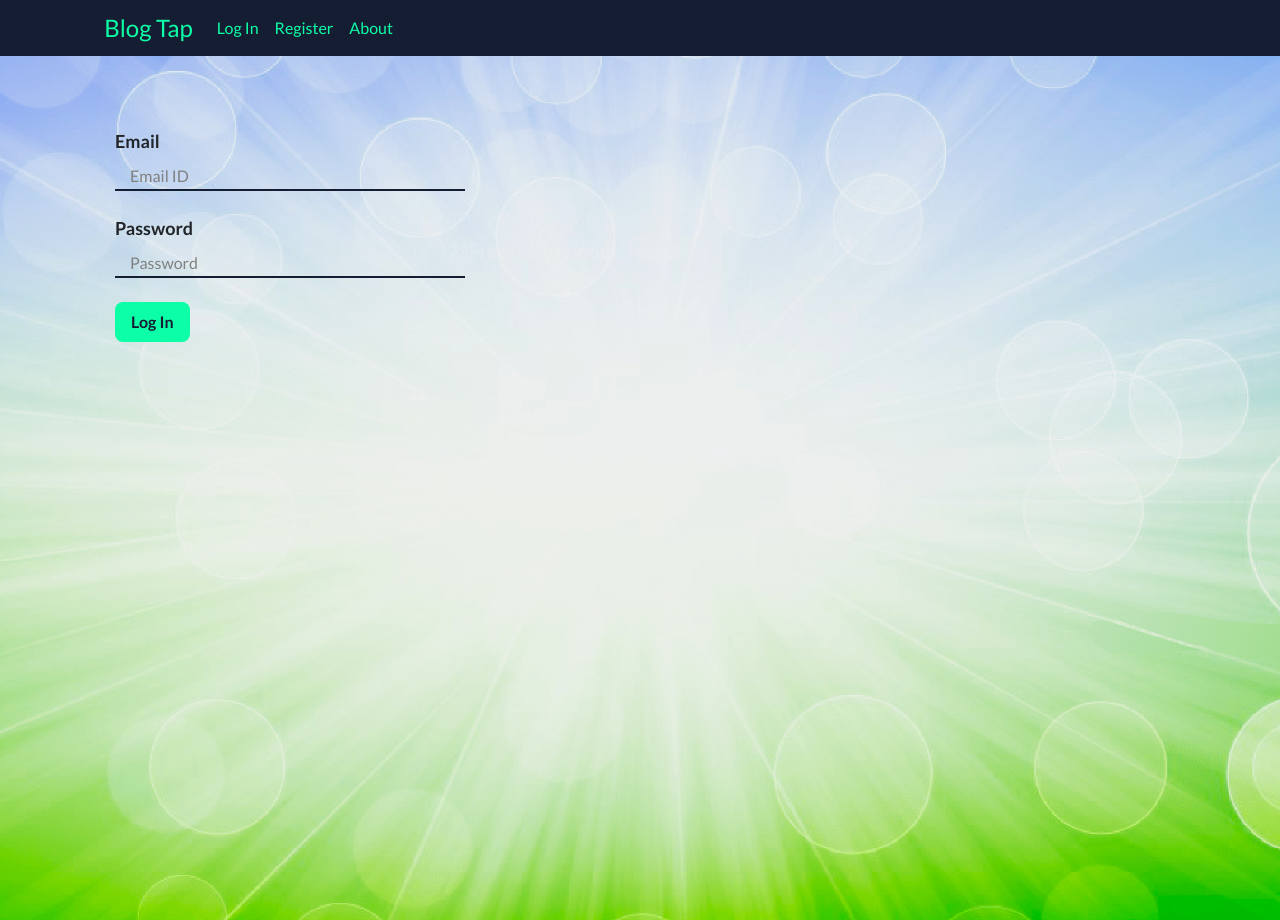
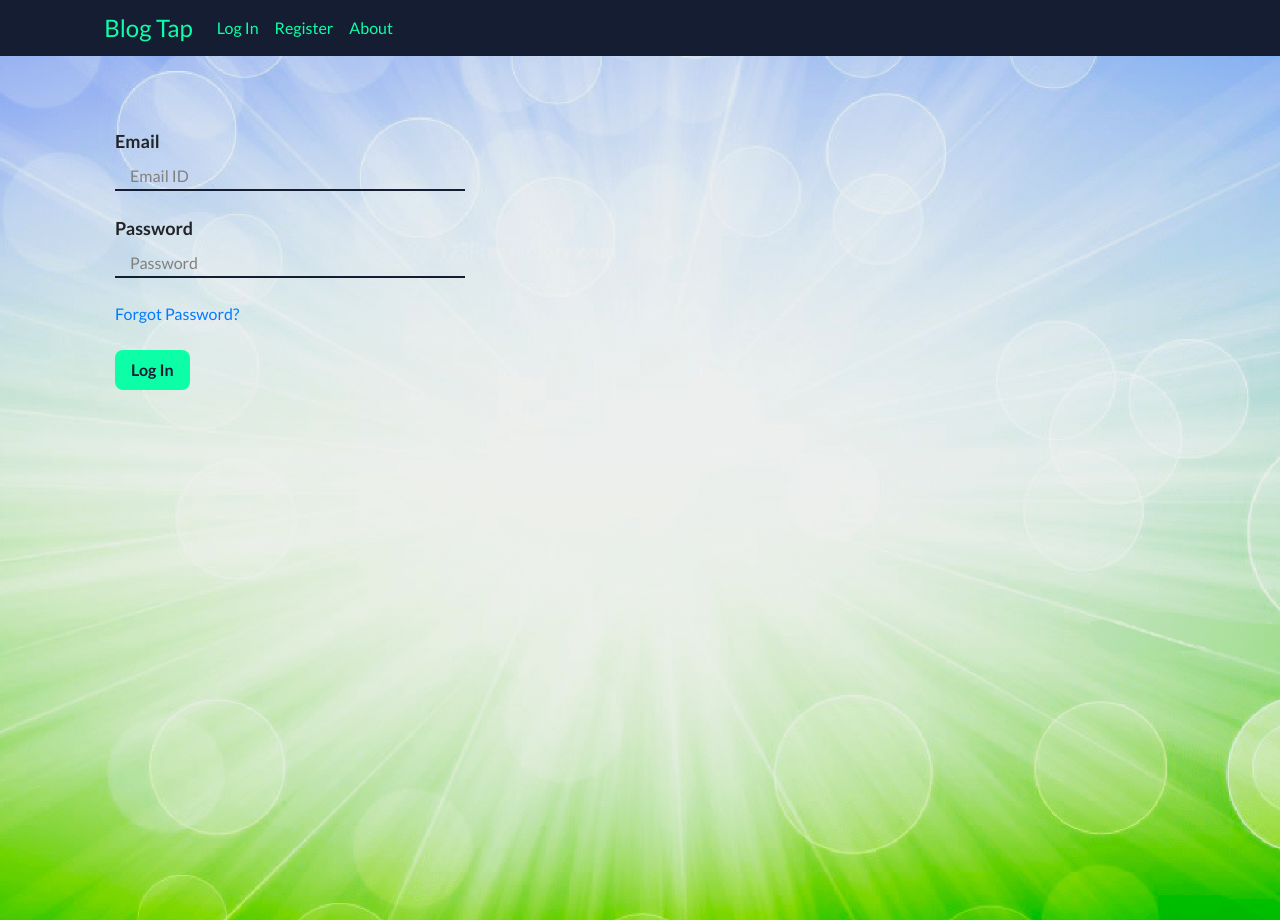
Before and after one commit to ruppysuppy/Blog-Tap, a Flask app: a page that uses blog/templates/login.html in a window 1280 px wide. Run offline with Flask 2, Linux system fonts and the light colour scheme; some libraries are stand-ins or nearby versions.

Commit message:
Added Forgot Password + Change Password

```diff
--- a/blog/models.py
+++ b/blog/models.py
@@ -54,6 +54,10 @@ class User(db.Model, UserMixin):
 
     def __repr__(self):
         return f"User-name: {self.username}\nEmail: {self.email}"
+
+    @staticmethod
+    def gen_pass(password):
+        return generate_password_hash(password)
 
 ####################################################
 # BLOG POST MODEL SETUP ############################
--- a/blog/templates/account.html
+++ b/blog/templates/account.html
@@ -23,6 +23,7 @@
             {{form.submit(class='text-normal-media-small')}}
         </div>
     </form>
+    <a href="{{url_for('user.update_password')}}">Change Password</a>
 </div>
 
 <div class="modal fade" id="exampleModalCenter" tabindex="-1" role="dialog" aria-labelledby="exampleModalCenterTitle" aria-hidden="true" style="z-index: 100000;">
--- a/blog/templates/login.html
+++ b/blog/templates/login.html
@@ -6,7 +6,9 @@
         <br> {{form.email(class='col-sm-4 text-normal-media-small', placeholder='Email ID')}}
         <br><br> {{form.password.label(class='label-text text-normal-media-small')}}
         <br> {{form.password(class='col-sm-4 text-normal-media-small', placeholder='Password')}}
-        <br><br> {{form.submit(class='text-normal-media-small')}}
+        <br> <br>
+        <a href="{{url_for('user.forgot_password')}}">Forgot Password?</a>
+        <br> <br> {{form.submit(class='text-normal-media-small')}}
     </form>
 </div>
 {% endblock content %}
--- a/blog/users/forms.py
+++ b/blog/users/forms.py
@@ -51,3 +51,30 @@ class Register(FlaskForm):
 class UpdateUserForm(FlaskForm):
     username = StringField('Username', validators=[DataRequired()])
     submit = SubmitField('Update Username')
+
+####################################################
+# FORGOT PASSWORD FORM SETUP #######################
+####################################################
+
+class ForgotPasswordForm(FlaskForm):
+    email = StringField('Email', validators=[DataRequired(), Email()])
+    submit = SubmitField('Get Reset Mail')
+
+####################################################
+# CHANGE PASSWORD FORM SETUP #######################
+####################################################
+
+class ChangePasswordForm(FlaskForm):
+    password = PasswordField('Password', validators=[DataRequired()])
+    pass_confirm = PasswordField('Confirm Password', validators=[DataRequired(), EqualTo('password', 'Both the Password Fields Must Match')])
+    submit = SubmitField('Set Password')
+
+####################################################
+# UPDATE PASSWORD FORM SETUP #######################
+####################################################
+
+class UpdatePasswordForm(FlaskForm):
+    curr_pass = PasswordField('Current Password', validators=[DataRequired()])
+    password = PasswordField('New Password', validators=[DataRequired()])
+    pass_confirm = PasswordField('Confirm Password', validators=[DataRequired(), EqualTo('password', 'Both the Password Fields Must Match')])
+    submit = SubmitField('Set Password')
--- a/blog/users/views.py
+++ b/blog/users/views.py
@@ -13,7 +13,7 @@ from itsdangerous import URLSafeTimedSerializer, SignatureExpired
 
 from blog import db, mail
 from blog.models import User, BlogPost, Notifications, Followers
-from blog.users.forms import Register, UpdateUserForm, LoginForm
+from blog.users.forms import Register, UpdateUserForm, LoginForm, ForgotPasswordForm, ChangePasswordForm, UpdatePasswordForm
 from blog.users.password import is_strong
 
 ####################################################
@@ -50,7 +50,7 @@ def register():
                     link = url_for('user.confirm_email', token=token, _external=True)
                     link_home = url_for('core.index', _external=True)
 
-                    msg = Message('Blog Tap Email Confirmation', sender=('Tap', 'tap@blogtap.com'), recipients=[form.email.data])
+                    msg = Message('Blog Tap Email Confirmation', sender='tap@blogtap.com', recipients=[form.email.data])
 
                     msg.body = f'''
 \tWelcome Blogger!
@@ -69,7 +69,7 @@ Hope you have an awesome time.
 
                     mail.send(msg)
 
-                    flash(f'Thankyou for registering at Blog Tap. Welcome {form.username.data}! Please confirm your email')
+                    flash(f'Thankyou for registering at Blog Tap. Welcome {form.username.data}! Please confirm your email within 30 days.')
 
                     return redirect(url_for('user.login'))
 
@@ -85,7 +85,7 @@ Hope you have an awesome time.
             flash('Email already registered!')
             return redirect(url_for('user.register'))
 
-    return render_template('register.html', form=form, page_name="Registration")
+    return render_template('register.html', form=form)
 
 ####################################################
 # LOGIN SETUP ######################################
@@ -115,7 +115,7 @@ def login():
             flash('Incorrect Username/Password!')
             return redirect(url_for('user.login'))
 
-    return render_template('login.html', form=form, page_name="Login")
+    return render_template('login.html', form=form)
 
 ####################################################
 # LOGOUT SETUP #####################################
@@ -140,7 +140,7 @@ def account():
     if form.validate_on_submit():
         current_user.username = form.username.data
 
-        flash('The Changes have been saved!')
+        flash('Username Updated!')
 
         db.session.commit()
 
@@ -253,7 +253,7 @@ def unfollow(user_id_1, user_id_2):
 @login_required
 def confirm_email(token):
     try:
-        email = serializer.loads(token, salt='email-confirm', max_age=86400)
+        email = serializer.loads(token, salt='email-confirm', max_age=(86400 * 30))
         user = User.query.filter_by(email=email).first()
         user.confirmed = True
         db.session.commit()
@@ -264,8 +264,8 @@ def confirm_email(token):
         db.session.delete(user)
         db.session.commit()
 
-        flash('Activation Link has expired. Please create your account again and confirm the email id as soon as possible!')
-        return redirect(url_for('core.index'))
+        flash('Activation Link has expired. Your account was deleted. Please create your account again and confirm the email id as soon as possible!')
+        return redirect(url_for('user.register'))
 
     except:
         flash('Invalid Token')
@@ -293,3 +293,129 @@ def change_background():
     db.session.commit()
 
     return redirect(url_for('user.account'))
+
+####################################################
+# FORGOT PASSWORD SETUP ############################
+####################################################
+
+@users.route("/forgot-password", methods=["GET", "POST"])
+def forgot_password():
+    form = ForgotPasswordForm()
+
+    if (form.validate_on_submit() or request.method == "POST"):
+        email = form.email.data
+        user = User.query.filter_by(email=email).first()
+
+        if (not user):
+            flash("There is no account registered using this email id")
+            return redirect(url_for('user.register'))
+        else:
+            if (not user.confirmed):
+                db.session.delete(user)
+                db.session.commit()
+
+                flash("You had not confirmed your email. Your account has been deleted. Please re-open a new account.")
+                return redirect(url_for('user.register'))
+            else:
+                try:
+                    token = serializer.dumps(email, salt='forgot-confirm')
+                    link = url_for('user.change_password', token=token, _external=True)
+
+                    msg = Message('Blog Tap Password Reset', sender='tap@blogtap.com', recipients=[email])
+
+                    msg.body = f'''
+\tWelcome Blogger!
+
+Hello {user.username}.
+Please click on the link below to reset your password at Blog Tap.
+Your reset link is: {link}
+If you didn't request password reset, please ignore this mail.
+Hope you have an awesome time.
+
+\tYour Sincerely
+\tTapajyoti Bose
+\tCreator
+\tBlog Tap
+'''
+
+                    mail.send(msg)
+
+                    flash(f'Password reset mail has been sent. Please reset your password within 48 hours.')
+                    return redirect(url_for('user.login'))
+
+                except:
+                    flash('We were unable to send the password reset mail.')
+                    return redirect(url_for('core.index'))
+
+    return render_template('forgot-pass.html', form=form)
+
+####################################################
+# RESET PASSWORD  ##################################
+####################################################
+
+@users.route("/change-password/<token>", methods=["GET", "POST"])
+def change_password(token):
+    try:
+        email = serializer.loads(token, salt='forgot-confirm', max_age=(86400 * 2))
+        user = User.query.filter_by(email=email).first()
+
+        login_user(user)
+        session.permanent = True
+
+        form = ChangePasswordForm()
+
+        if (form.validate_on_submit() or request.method == "POST"):
+            if (is_strong(form.password.data)):
+                pswrd = User.gen_pass(form.password.data)
+                user.password_hash = pswrd
+                db.session.commit()
+
+                flash("Password Reset!")
+                return redirect(url_for('core.index'))
+            else:
+                flash("Use a strong password (1 Upper and 1 lower case characters, 1 number, 1 symbol and minimum length of 6)")
+                return redirect(url_for('user.change_password', token=token))
+
+    except SignatureExpired:
+        email = serializer.loads(token, salt='forgot-confirm')
+        user = User.query.filter_by(email=email).first()
+
+        flash('Activation Link has expired. Please create go through the "Forgot Password" Process again!')
+        return redirect(url_for('user.forgot_password'))
+
+    except:
+        flash('Invalid Token')
+        return redirect(url_for('core.index'))
+
+    return render_template('pass-reset.html', form=form)
+
+####################################################
+# UPDATE PASSWORD  #################################
+####################################################
+
+@users.route("/update-password", methods=["GET", "POST"])
+@login_required
+def update_password():
+    form = UpdatePasswordForm()
+
+    if (form.validate_on_submit() or request.method == "POST"):
+        user = User.query.get_or_404(current_user.id)
+
+        if (user.check_password(form.curr_pass.data)):
+            if (is_strong(form.password.data)):
+                user.password_hash = User.gen_pass(form.password.data)
+                db.session.commit()
+                flash('Password Updated!')
+                return redirect(url_for('user.account'))
+
+            else:
+                flash('Use a strong password (1 Upper and 1 lower case characters, 1 number, 1 symbol and minimum length of 6)')
+                return redirect(url_for('user.update_password'))
+
+        else:
+            flash("Incorrect Password!")
+            return redirect(url_for('user.update_password'))
+
+    notifs = Notifications.query.filter_by(user_id=current_user.id).order_by(Notifications.date.desc()).all()
+
+    return render_template('update-pass.html', form=form, notifs=notifs)
```
Also changed, not shown: blog/templates/forgot-pass.html (added, +9 -0 lines), blog/templates/pass-reset.html (added, +12 -0 lines), blog/templates/update-pass.html (added, +14 -0 lines).
